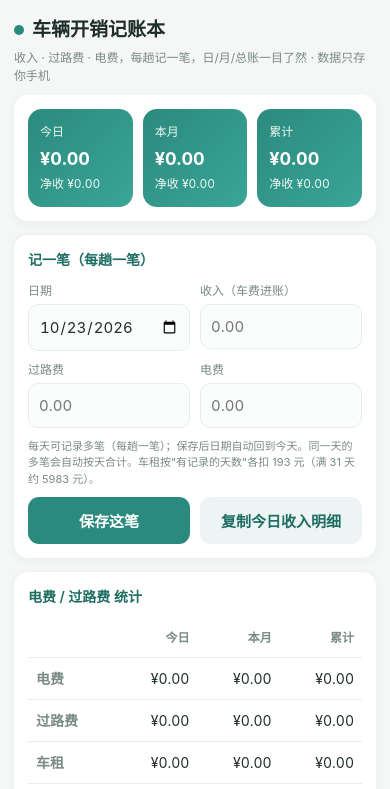
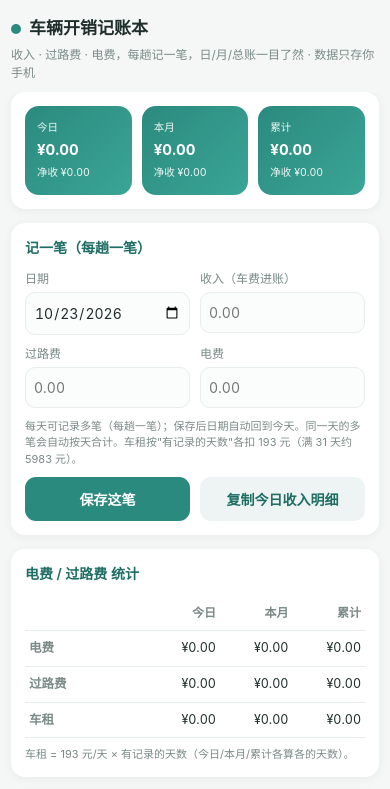
Before and after one commit to tangyingfay-ctrl/vehicle-expense, a plain HTML site: page index.html in a window 390 px wide. Shown: the top 789 px of the page. Drawn offline with Linux system fonts and the light colour scheme.

Commit message:
style: 自适应/多机型适配（安全区、小屏缩放、表格固定布局）

```diff
--- a/index.html
+++ b/index.html
@@ -18,9 +18,9 @@
   body{
     font-family:-apple-system,BlinkMacSystemFont,"PingFang SC","Microsoft YaHei",sans-serif;
     background:var(--bg); color:var(--txt); line-height:1.5;
-    max-width:560px; margin:0 auto; padding:0 14px 90px;
+    max-width:560px; margin:0 auto; padding:0 14px calc(90px + env(safe-area-inset-bottom));
   }
-  header{position:sticky; top:0; background:var(--bg); z-index:5; padding:16px 0 10px;}
+  header{position:sticky; top:0; background:var(--bg); z-index:5; padding:max(16px,env(safe-area-inset-top)) 0 10px;}
   header h1{font-size:19px; margin:0; display:flex; align-items:center; gap:8px;}
   header .dot{width:10px;height:10px;border-radius:50%;background:var(--pri);}
   header p{margin:4px 0 0; font-size:12px; color:var(--sub);}
@@ -52,9 +52,10 @@
   .btn-row .btn{flex:1; width:auto;}
   .hint{font-size:11px; color:var(--sub); margin:8px 0 0;}
 
-  .ctab{width:100%; border-collapse:collapse; font-size:14px; font-variant-numeric:tabular-nums;}
+  .ctab{width:100%; border-collapse:collapse; font-size:14px; font-variant-numeric:tabular-nums; table-layout:fixed;}
   .ctab th,.ctab td{padding:10px 8px; text-align:right; border-bottom:1px solid var(--line);}
-  .ctab th:first-child,.ctab td:first-child{text-align:left; color:var(--sub); font-weight:600;}
+  .ctab th:first-child,.ctab td:first-child{text-align:left; color:var(--sub); font-weight:600; width:36%;}
+  .ctab th:not(:first-child),.ctab td:not(:first-child){width:21.33%;}
   .ctab th{font-size:12px; color:var(--sub); font-weight:600;}
 
   .monthbar{display:flex; align-items:center; justify-content:space-between; gap:8px;}
@@ -107,6 +108,24 @@
   .toast.show{opacity:1;}
   .hidden{display:none;}
   footer{text-align:center; font-size:11px; color:var(--sub); margin-top:6px;}
+
+  /* 小屏/窄屏适配（适配大部分手机） */
+  @media (max-width:412px){
+    body{padding:0 11px calc(84px + env(safe-area-inset-bottom));}
+    header h1{font-size:17px;}
+    .ov .val{font-size:15px;}
+    .ov .lbl,.ov .sub2{font-size:10.5px;}
+    .ctab{font-size:12.5px;}
+    .ctab th,.ctab td{padding:8px 4px;}
+    input{padding:11px 8px; font-size:14px;}
+    .btn{padding:12px; font-size:14px;}
+  }
+  @media (max-width:344px){
+    .ov .val{font-size:14px;}
+    .ov .lbl,.ov .sub2{font-size:10px;}
+    .ctab{font-size:12px;}
+    .ctab th,.ctab td{padding:7px 3px;}
+  }
 </style>
 </head>
 <body data-page-node-id="Nq149174H5ECqDIKjhGqVL">
```
